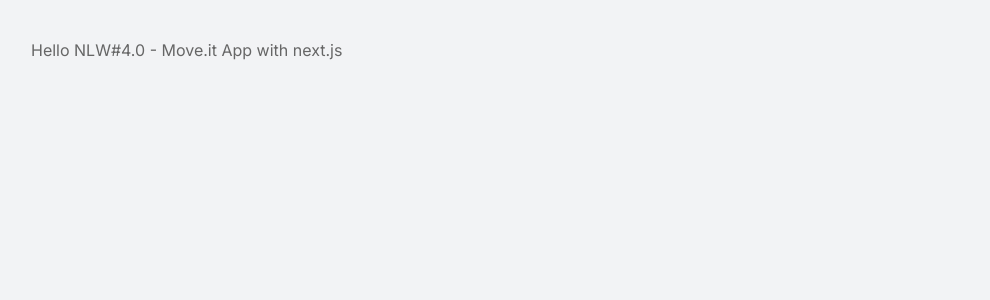
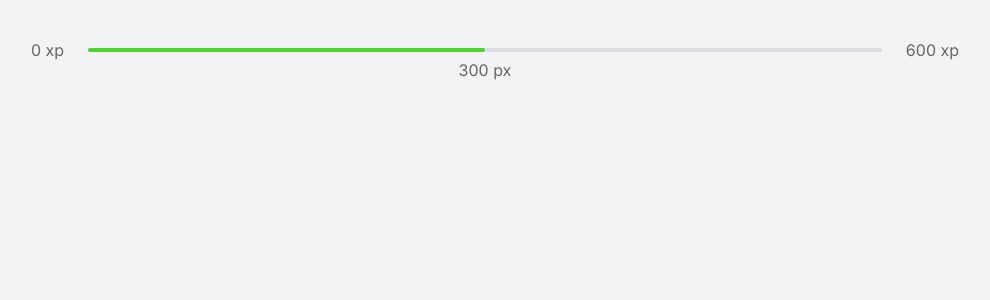
Before and after one commit to agftech/nlw-04-reactjs-moveit, a Next.js app: page / in a window 1280 px wide. Shown: the top 300 px of the page, without its empty margins (145-1135 px from the left). Built offline with nearby package versions, Linux system fonts and the light colour scheme.

Commit message:
feat: :package: add experiencebar component

```diff
--- /dev/null
+++ b/src/components/ExperienceBar.tsx
@@ -0,0 +1,19 @@
+import styles from "../styles/components/ExperienceBar.module.css";
+
+export function ExperienceBar() {
+  return (
+    <header className={styles.experinceBar}>
+      <span>0 xp</span>
+      <div>
+        <div style={{ width: "50%" }}></div>
+
+        <span className={styles.currentExperience} style={{ left: "50%" }}>
+          300 px
+        </span>
+      </div>
+      <span>600 xp</span>
+    </header>
+  );
+}
+
+export default ExperienceBar;
--- a/src/pages/index.tsx
+++ b/src/pages/index.tsx
@@ -1,6 +1,8 @@
+import { ExperienceBar } from "../components/ExperienceBar";
+
 import Head from 'next/head';
 
-import styles from '../styles/pages/Home.module.css';
+import styles from "../styles/pages/Home.module.css";
 
 export default function Home() {
     return (
@@ -8,7 +10,9 @@
             <Head>
                 <title>Home | move.it</title>
             </Head>
-      Hello NLW#4.0 - Move.it App with next.js
+
+            <ExperienceBar />
+
         </div>
-  );
+    )
 }
--- /dev/null
+++ b/src/styles/components/ExperienceBar.module.css
@@ -0,0 +1,29 @@
+.experinceBar {
+    display: flex;
+    align-items: center;
+  }
+
+.experinceBar span {
+    font-size: 1rem;
+}
+
+.experinceBar > div {
+    flex: 1;
+    height: 4px;
+    border-radius: 4px;
+    background: var(--gray-line);
+    margin: 0 1.5rem;
+    position: relative;
+}
+
+.experinceBar > div > div {
+    height: 4px;
+    border-radius: 4px;
+    background: var(--green);
+}
+
+span.currentExperience {
+    position: absolute;
+    top: 12px;
+    transform: translateX(-50%);
+}
```
Lines whose indentation alone changed are shown as unchanged.
